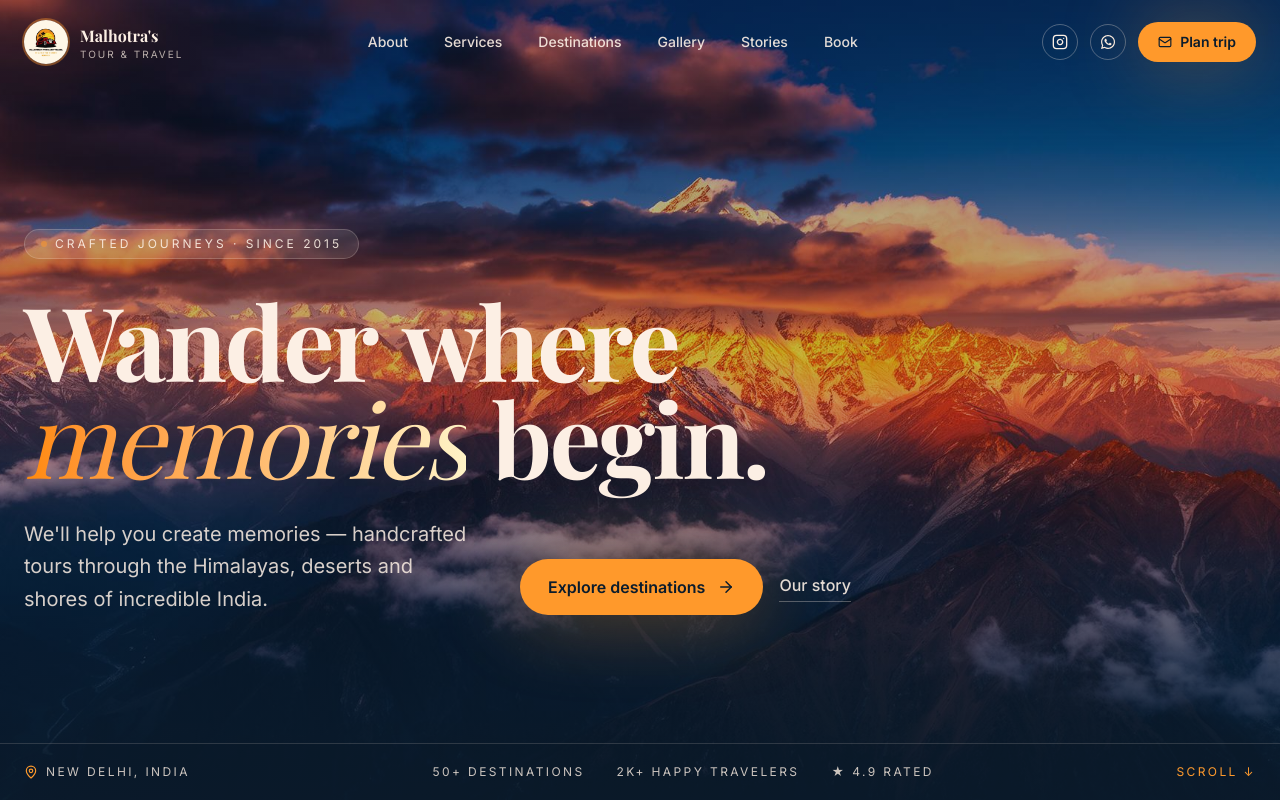
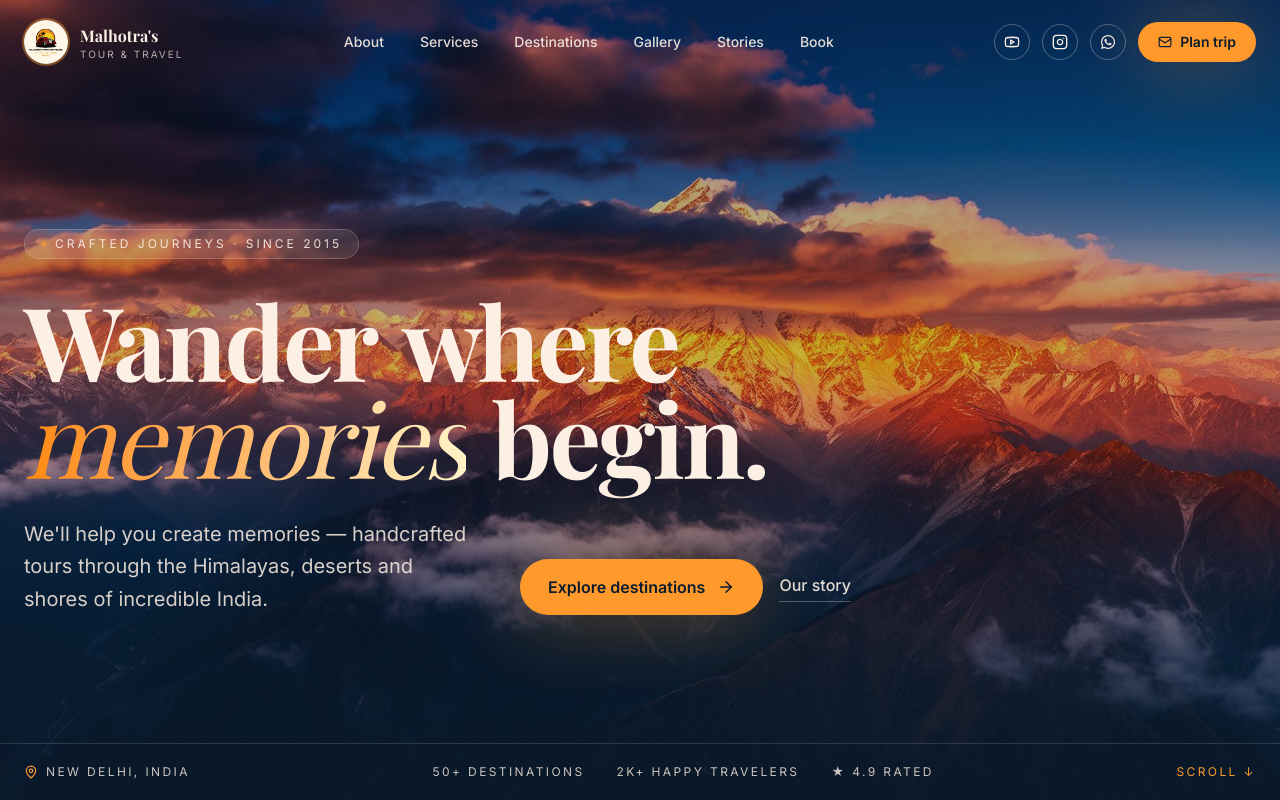
Before and after one commit to malhotratourandtravels/Website, a Next.js app: page / in a window 1280 px wide. Shown: the top 800 px of the page. Built offline with nearby package versions, Linux system fonts and the light colour scheme; a web font is replaced by a local one.

Commit message:
Youtube channel added

```diff
--- a/components/site/FloatingCTA.tsx
+++ b/components/site/FloatingCTA.tsx
@@ -1,7 +1,7 @@
 "use client";
 
 import { motion } from "framer-motion";
-import { Facebook, FacebookIcon, Instagram } from "lucide-react";
+import { Facebook, FacebookIcon, Instagram, Youtube } from "lucide-react";
 import { FaWhatsapp } from "react-icons/fa";
 
 const FloatingCTA = () => {
@@ -33,7 +33,6 @@ const FloatingCTA = () => {
         <Instagram className="h-6 w-6" />
       </motion.a>
       {/* Facebook */}
-      {/* Facebook */}
       <motion.a
         href="https://www.facebook.com/share/15nAZcVXUEW/?mibextid=wwXIfr"
         target="_blank"
@@ -45,6 +44,18 @@ const FloatingCTA = () => {
       >
         <FacebookIcon className="h-6 w-6" />
       </motion.a>
+      {/* YouTube */}
+      <motion.a
+        href="https://www.youtube.com/@malhotrastourandtravel"
+        target="_blank"
+        rel="noreferrer"
+        whileHover={{ scale: 1.08 }}
+        whileTap={{ scale: 0.95 }}
+        className="flex h-14 w-14 items-center justify-center rounded-full bg-[#FF0000] text-white shadow-2xl"
+        aria-label="YouTube"
+      >
+        <Youtube className="h-6 w-6" />
+      </motion.a>
     </div>
   );
 };
--- a/components/site/Footer.tsx
+++ b/components/site/Footer.tsx
@@ -1,11 +1,11 @@
 "use client";
-import { Mail, Instagram, MapPin, Facebook, Youtube, Phone } from "lucide-react";
+import { Mail, Instagram, MapPin, Facebook, Youtube, Phone, YoutubeIcon } from "lucide-react";
 import { FaWhatsapp } from "react-icons/fa";
 
 export function Footer() {
   return (
     <footer className="bg-primary text-primary-foreground border-t border-cream/10">
-      <div className="max-w-7xl mx-auto px-6 py-16 grid md:grid-cols-12 gap-10">
+      <div className="max-w-7xl mx-auto px-6 py-8 grid md:grid-cols-12 gap-10">
         <div className="md:col-span-5">
           <div className="flex items-center gap-3 mb-6">
             <div className="h-12 w-12 rounded-full overflow-hidden ring-2 ring-accent/40">
@@ -21,6 +21,17 @@ export function Footer() {
           </p>
 
           <div className="flex items-center gap-3 mt-7">
+            <a
+              href="https://www.youtube.com/@malhotrastourandtravel"
+              target="_blank"
+              rel="noreferrer"
+              className="group h-11 w-11 rounded-full border border-cream/15 bg-cream/5 backdrop-blur-sm flex items-center justify-center hover:bg-accent hover:border-accent transition-all duration-300 hover:scale-110"
+            >
+              <YoutubeIcon
+                size={18}
+                className="text-primary-foreground/70 group-hover:text-accent-foreground transition"
+              />
+            </a>
             <a
               href="https://www.instagram.com/malhotrastourandtravel"
               target="_blank"
--- a/components/site/Navbar.tsx
+++ b/components/site/Navbar.tsx
@@ -1,7 +1,7 @@
 "use client";
 import { useEffect, useState } from "react";
 import { motion, AnimatePresence } from "framer-motion";
-import { Menu, X, Mail, Instagram } from "lucide-react";
+import { Menu, X, Mail, Instagram, Youtube, YoutubeIcon } from "lucide-react";
 import { FaWhatsapp } from "react-icons/fa";
 
 const links = [
@@ -65,6 +65,20 @@ export function Navbar() {
         </nav>
 
         <div className="hidden lg:flex items-center gap-3">
+           {/* YouTube */}
+          <a
+            href="https://www.youtube.com/@malhotrastourandtravel"
+            target="_blank"
+            rel="noreferrer"
+            className={`h-9 w-9 grid place-items-center rounded-full border transition ${scrolled
+              ? "border-border hover:bg-accent hover:border-accent hover:text-accent-foreground"
+              : "border-cream/30 hover:border-accent text-cream hover:bg-accent hover:border-accent"
+              }`}
+            aria-label="YouTube"
+          >
+            <YoutubeIcon size={16} />
+          </a>
+
           {/* Instagram */}
           <a
             href="https://www.instagram.com/malhotrastourandtravel"
```
